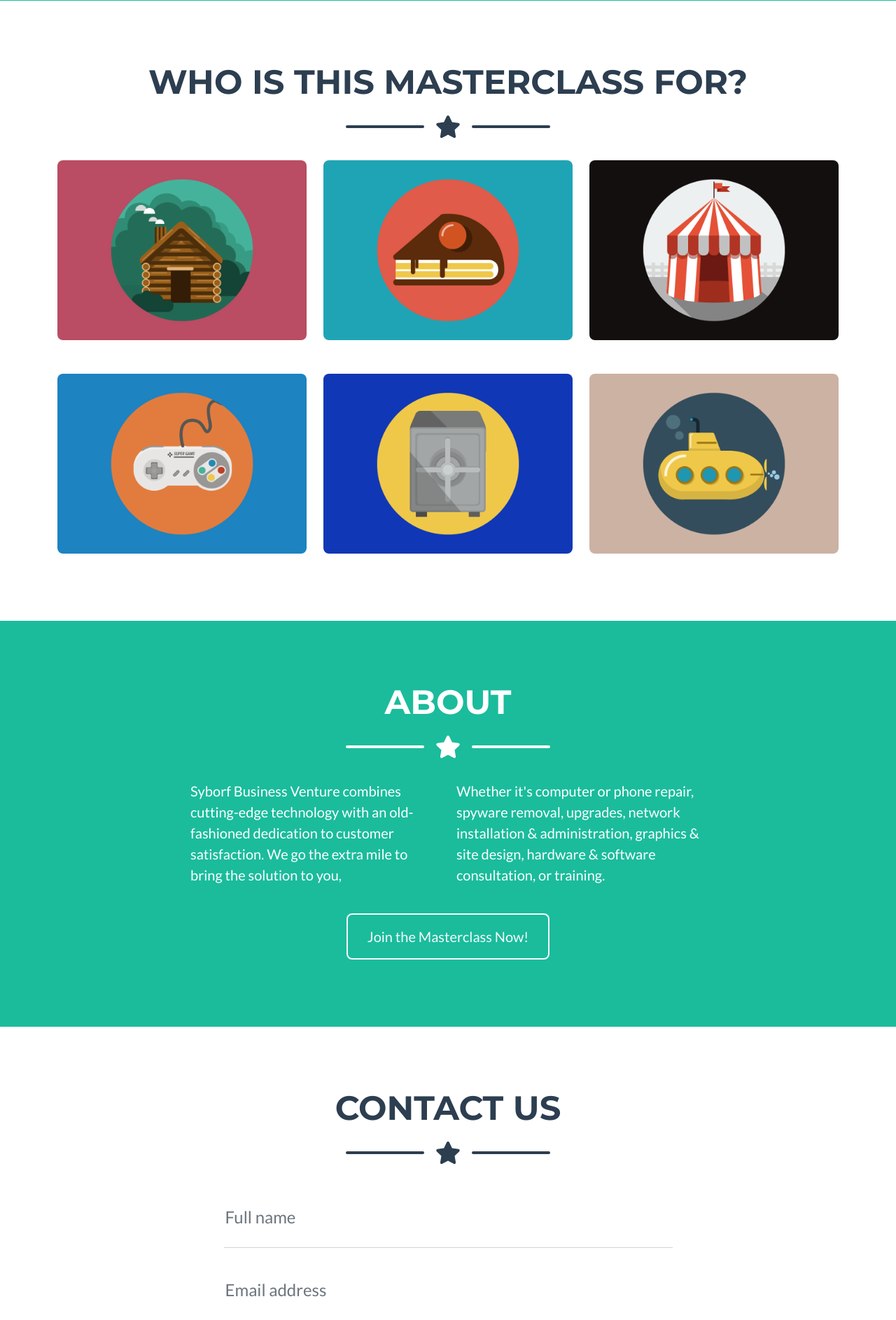
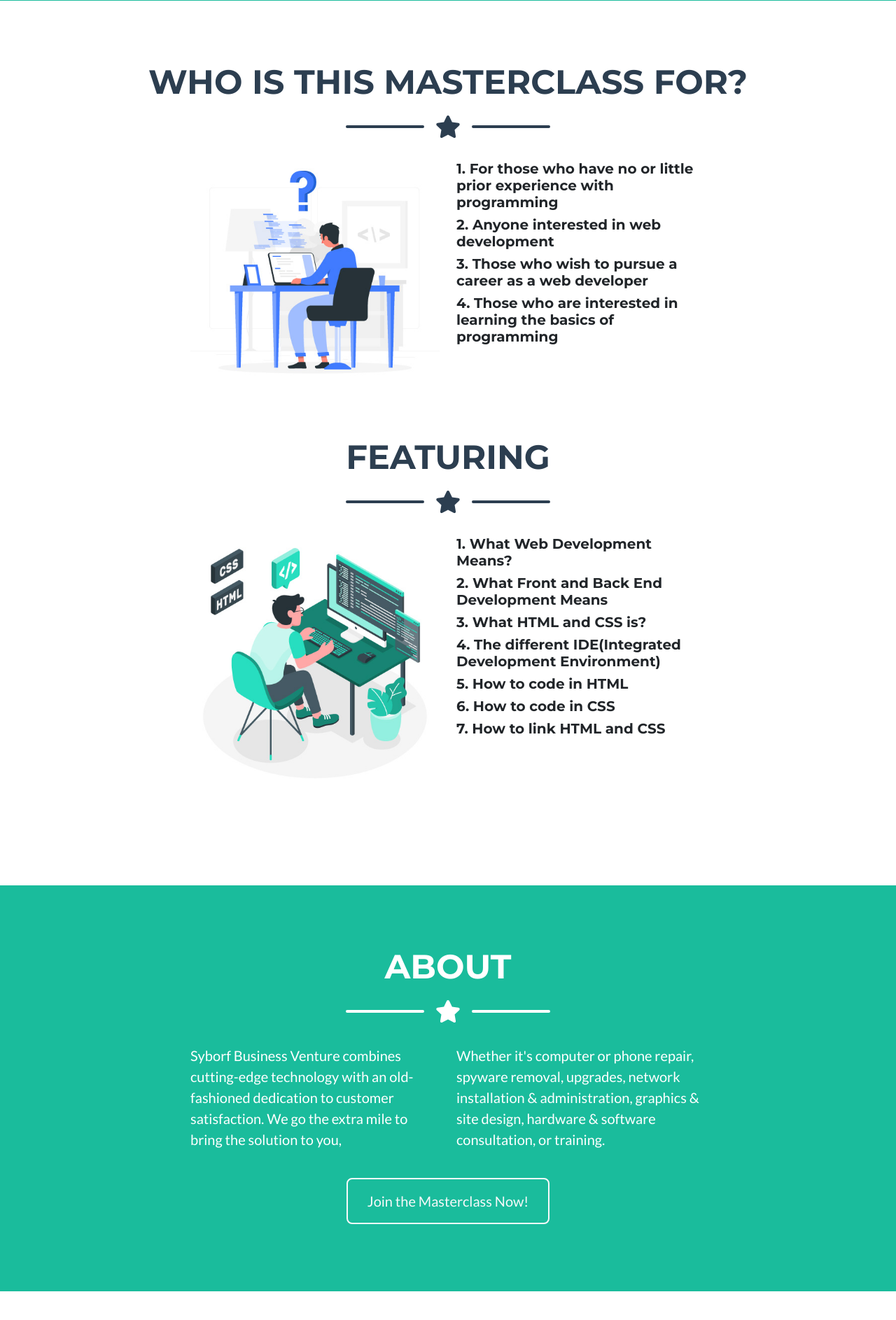
Before and after one commit to igudy/syborf, a PHP site: page / in a window 1280 px wide. Shown: the part 535-2421 px from the top of the page at 70% size. Run offline with PHP 8.4, Linux system fonts and the light colour scheme; some libraries are stand-ins or nearby versions.

Commit message:
Added featuring and who is this masterclass for update

```diff
--- a/includes/about.php
+++ b/includes/about.php
@@ -19,7 +19,7 @@
                 </div>
                 <!-- About Section Button-->
                 <div class="text-center mt-4">
-                    <a class="btn btn-xl btn-outline-light" href="https://startbootstrap.com/theme/freelancer/">
+                    <a class="btn btn-xl btn-outline-light" href="#">
                         <i class=""></i>
                         Join the Masterclass Now!
                     </a>
--- a/includes/portfolio.php
+++ b/includes/portfolio.php
@@ -1,7 +1,9 @@
 <section class="page-section portfolio" id="portfolio">
             <div class="container">
                 <!-- Portfolio Section Heading-->
-                <h2 class="page-section-heading text-center text-uppercase text-secondary mb-0">Who is this Masterclass for?</h2>
+                <h2 class="page-section-heading text-center text-uppercase text-secondary mb-0">
+                    WHO IS THIS MASTERCLASS FOR?
+                </h2>
                 <!-- Icon Divider-->
                 <div class="divider-custom">
                     <div class="divider-custom-line"></div>
@@ -16,54 +18,56 @@
                             <div class="portfolio-item-caption d-flex align-items-center justify-content-center h-100 w-100">
                                 <div class="portfolio-item-caption-content text-center text-white"><i class="fas fa-plus fa-3x"></i></div>
                             </div>
-                            <img class="img-fluid" src="assets/img/portfolio/cabin.png" alt="..." />
+                            <img class="img-fluid" src="assets/img/portfolio/who.jpg" alt="Who is this class for?" />
+                        </div>
+                    </div>
+
+                <div class="col-md-6 col-lg-4 mb-5">
+                        <div class="portfolio-item mx-auto" data-bs-toggle="modal" data-bs-target="#portfolioModal2">
+                            <h5>1. For those who have no or little prior experience with programming</h5>
+                            <h5>2. Anyone interested in web development</h5>
+                            <h5>3. Those who wish to pursue a career as a web developer</h5>
+                            <h5>4. Those who are interested in learning the basics of programming</h5>
+                        </div>
+                    </div>
+                </div>
+
+
+                <!-- Featuring -->
+                <!-- Portfolio Section Heading-->
+                <h2 class="page-section-heading text-center text-uppercase text-secondary mb-0">
+                    FEATURING</h2>
+                <!-- Icon Divider-->
+                <div class="divider-custom">
+                    <div class="divider-custom-line"></div>
+                    <div class="divider-custom-icon"><i class="fas fa-star"></i></div>
+                    <div class="divider-custom-line"></div>
+                </div>
+                <!-- Portfolio Grid Items-->
+                <div class="row justify-content-center">
+                    <!-- Portfolio Item 1-->
+                    <div class="col-md-6 col-lg-4 mb-5">
+                        <div class="portfolio-item mx-auto" data-bs-toggle="modal" data-bs-target="#portfolioModal1">
+                            <div class="portfolio-item-caption d-flex align-items-center justify-content-center h-100 w-100">
+                                <div class="portfolio-item-caption-content text-center text-white"><i class="fas fa-plus fa-3x"></i></div>
+                            </div>
+                            <img class="img-fluid" src="assets/img/portfolio/featuring.jpg" alt="featuring" />
                         </div>
                     </div>
                     <!-- Portfolio Item 2-->
+                    <!-- Portfolio Item 2-->
                     <div class="col-md-6 col-lg-4 mb-5">
                         <div class="portfolio-item mx-auto" data-bs-toggle="modal" data-bs-target="#portfolioModal2">
-                            <div class="portfolio-item-caption d-flex align-items-center justify-content-center h-100 w-100">
-                                <div class="portfolio-item-caption-content text-center text-white"><i class="fas fa-plus fa-3x"></i></div>
-                            </div>
-                            <img class="img-fluid" src="assets/img/portfolio/cake.png" alt="..." />
-                        </div>
-                    </div>
-                    <!-- Portfolio Item 3-->
-                    <div class="col-md-6 col-lg-4 mb-5">
-                        <div class="portfolio-item mx-auto" data-bs-toggle="modal" data-bs-target="#portfolioModal3">
-                            <div class="portfolio-item-caption d-flex align-items-center justify-content-center h-100 w-100">
-                                <div class="portfolio-item-caption-content text-center text-white"><i class="fas fa-plus fa-3x"></i></div>
-                            </div>
-                            <img class="img-fluid" src="assets/img/portfolio/circus.png" alt="..." />
-                        </div>
-                    </div>
-                    <!-- Portfolio Item 4-->
-                    <div class="col-md-6 col-lg-4 mb-5 mb-lg-0">
-                        <div class="portfolio-item mx-auto" data-bs-toggle="modal" data-bs-target="#portfolioModal4">
-                            <div class="portfolio-item-caption d-flex align-items-center justify-content-center h-100 w-100">
-                                <div class="portfolio-item-caption-content text-center text-white"><i class="fas fa-plus fa-3x"></i></div>
-                            </div>
-                            <img class="img-fluid" src="assets/img/portfolio/game.png" alt="..." />
-                        </div>
-                    </div>
-                    <!-- Portfolio Item 5-->
-                    <div class="col-md-6 col-lg-4 mb-5 mb-md-0">
-                        <div class="portfolio-item mx-auto" data-bs-toggle="modal" data-bs-target="#portfolioModal5">
-                            <div class="portfolio-item-caption d-flex align-items-center justify-content-center h-100 w-100">
-                                <div class="portfolio-item-caption-content text-center text-white"><i class="fas fa-plus fa-3x"></i></div>
-                            </div>
-                            <img class="img-fluid" src="assets/img/portfolio/safe.png" alt="..." />
-                        </div>
-                    </div>
-                    <!-- Portfolio Item 6-->
-                    <div class="col-md-6 col-lg-4">
-                        <div class="portfolio-item mx-auto" data-bs-toggle="modal" data-bs-target="#portfolioModal6">
-                            <div class="portfolio-item-caption d-flex align-items-center justify-content-center h-100 w-100">
-                                <div class="portfolio-item-caption-content text-center text-white"><i class="fas fa-plus fa-3x"></i></div>
-                            </div>
-                            <img class="img-fluid" src="assets/img/portfolio/submarine.png" alt="..." />
+                            <h5>1. What Web Development Means?</h5>
+                            <h5>2. What Front and Back End Development Means</h5>
+                            <h5>3. What HTML and CSS is?</h5>
+                            <h5>4. The different IDE(Integrated Development Environment)</h5>
+                            <h5>5. How to code in HTML</h5>
+                            <h5>6. How to code in CSS</h5>
+                            <h5>7. How to link HTML and CSS</h5>
                         </div>
                     </div>
                 </div>
+
             </div>
         </section>
```
Also changed, not shown: includes/navigation.php (+6 -3 lines), assets/favicon.ico, assets/img/portfolio/cabin.png (deleted), assets/img/portfolio/cake.png (deleted), assets/img/portfolio/circus.png (deleted), assets/img/portfolio/featuring.jpg (added), assets/img/portfolio/game.png (deleted), assets/img/portfolio/safe.png (deleted), assets/img/portfolio/submarine.png (deleted), assets/img/portfolio/who.jpg (added).
